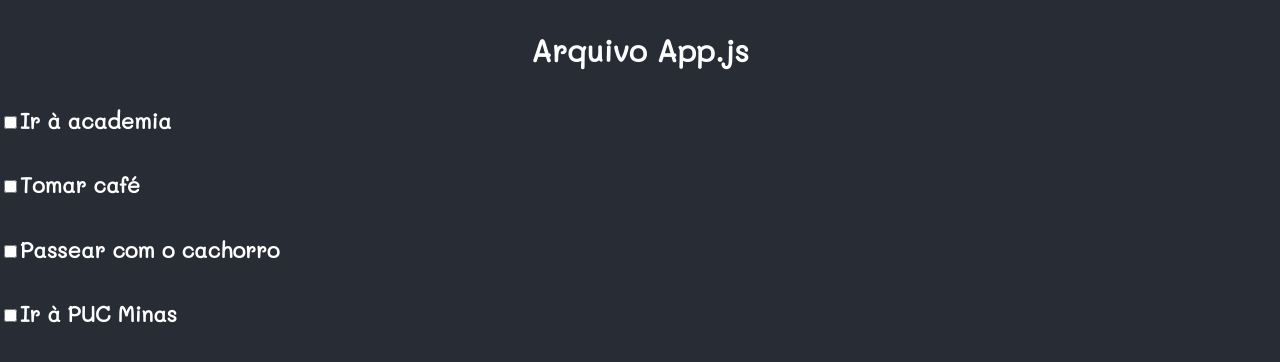
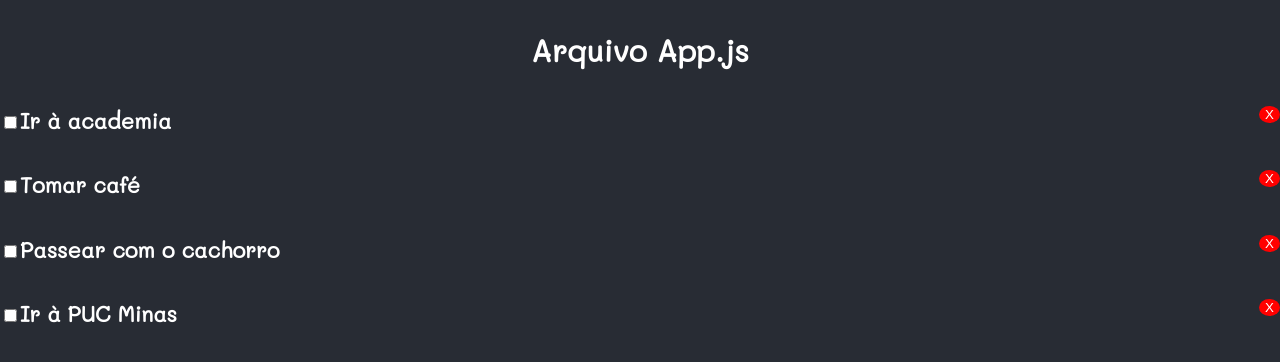
Before and after one commit to amanda-rhodes/levelup-pucminas-2019-02, a React (Create React App) app in the folder app-1/: page / in a window 1280 px wide. Shown: the top 362 px of the page. Built offline with nearby package versions, Linux system fonts and the light colour scheme.

Commit message:
Adicionado estilo ao botão

```diff
--- a/app-1/src/components/TodoItem.js
+++ b/app-1/src/components/TodoItem.js
@@ -14,6 +14,17 @@ export class TodoItem extends Component {
     // }
   }
 
+  btnStyle = () => {
+    return {
+      background: "red",
+      float: "right",
+      border: "none",
+      borderRadius: "58%",
+      color: "white",
+      cursor: "pointer"
+    }
+  }
+
   render() {
     const { id, title } = this.props.tarefa;
     return (
@@ -22,6 +33,7 @@ export class TodoItem extends Component {
           <input type="checkbox" onChange={this.props.markCompleted.bind(this, id)}>
           </input>
           {title}
+          <button style={this.btnStyle()} >X</button>
           </h5>
       </div>
     )
```
